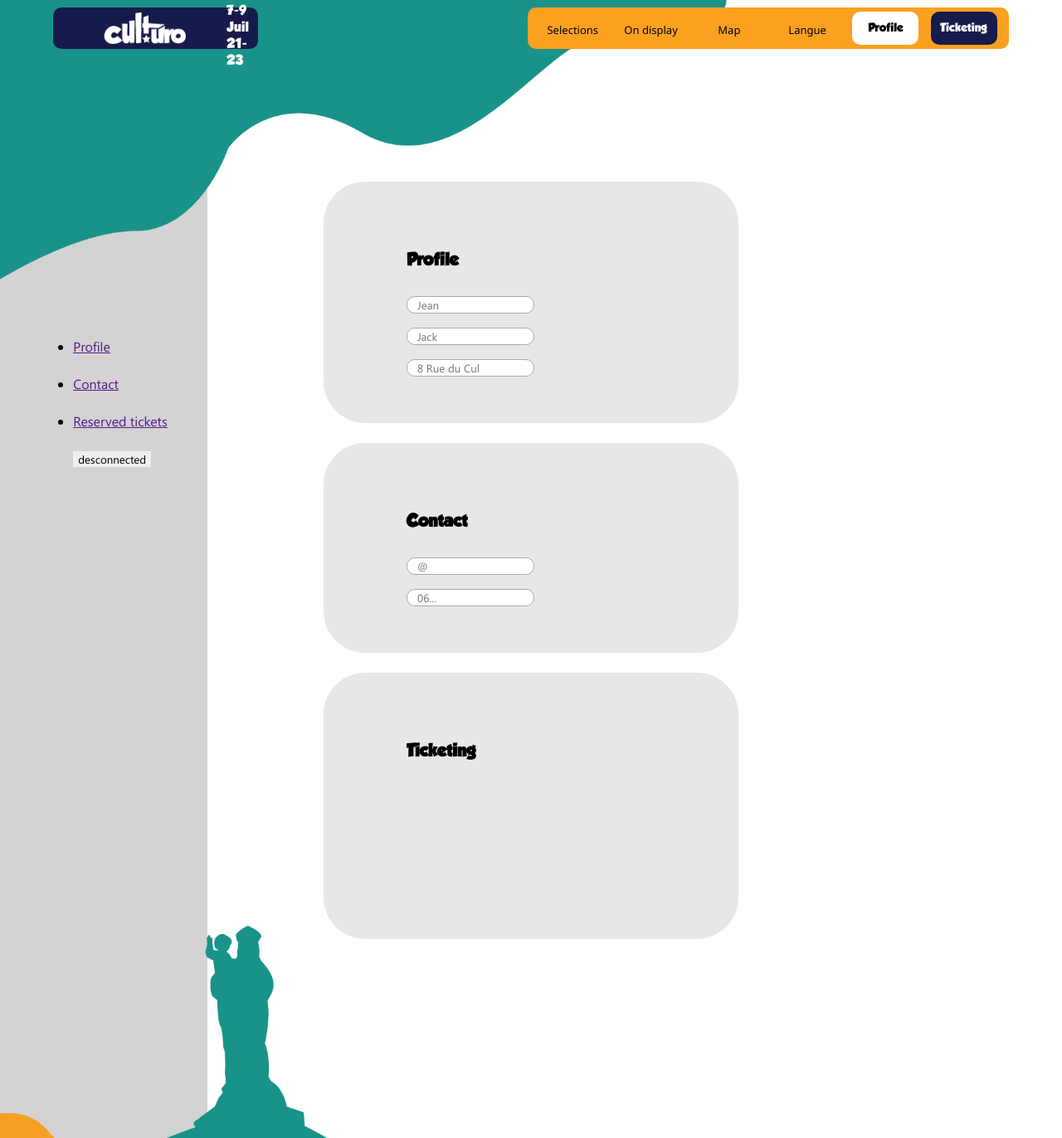
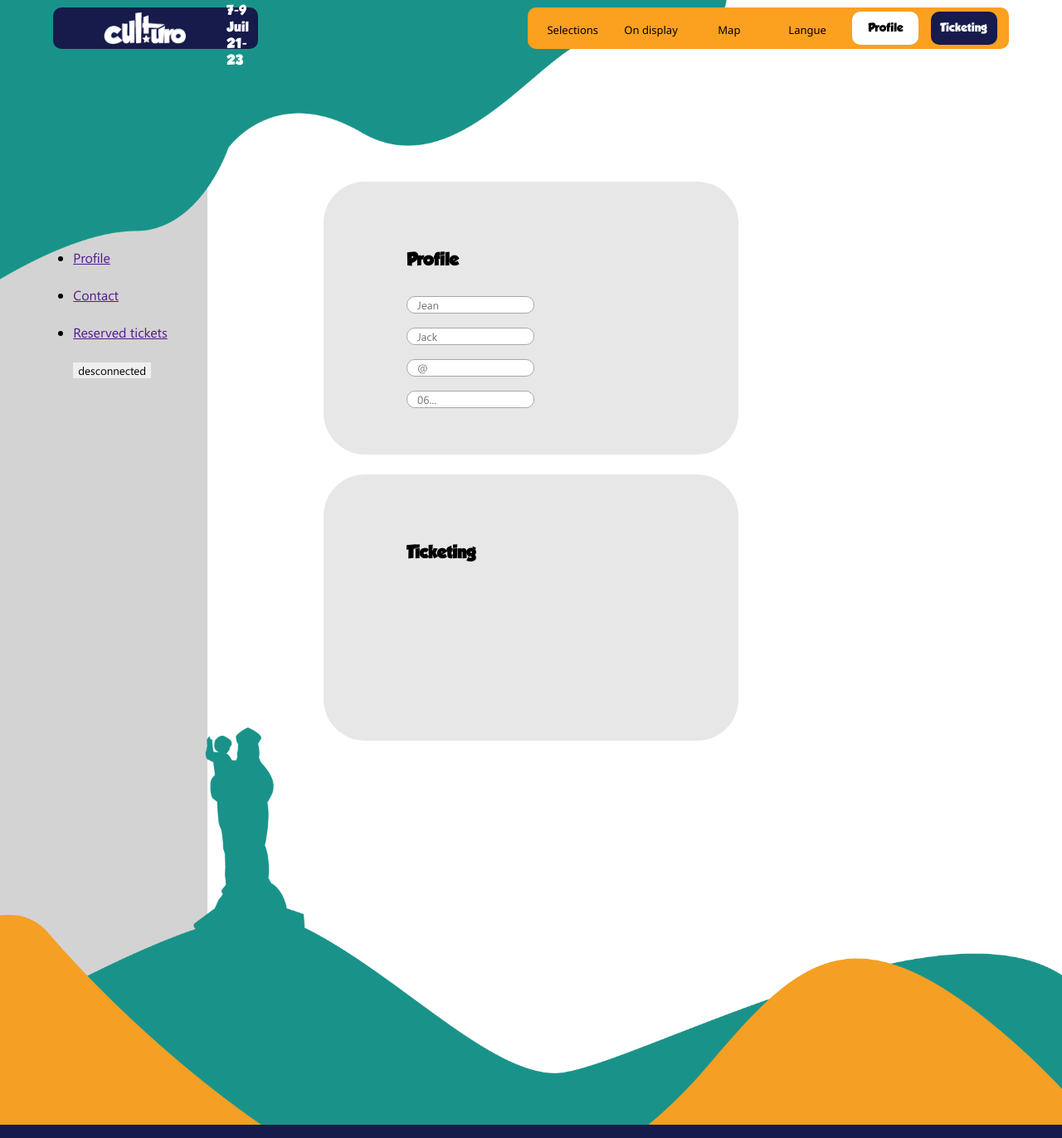
Before and after one commit to 5quentin/WebWeek-Culturo, a PHP site: page /profile.php in a window 1280 px wide. Shown: the part 23-1395 px from the top of the page at 83% size. Run offline with PHP 8.4, Linux system fonts and the light colour scheme.

Commit message:
Update profile.php

```diff
--- a/partieWeb/profile.php
+++ b/partieWeb/profile.php
@@ -49,24 +49,6 @@
         </p>
 
         <p>
-          <input type="text" name="adresse" placeholder="8 Rue du Cul" required>
-        </p>
-
-      </div>
-
-    </form>
-  </div>
-
-
-  <div class="container">
-    <div class="space2"></div>
-    <form>
-
-      <div class="centre">
-
-        <div class="titre"><h2>Contact</h2></div>
-
-        <p>
           <input type="text" name="Email adress" placeholder="@" required>
         </p>
 
@@ -78,9 +60,6 @@
 
     </form>
   </div>
-
-
-
 
   <div class="container">
     <div class="space2"></div>
```
